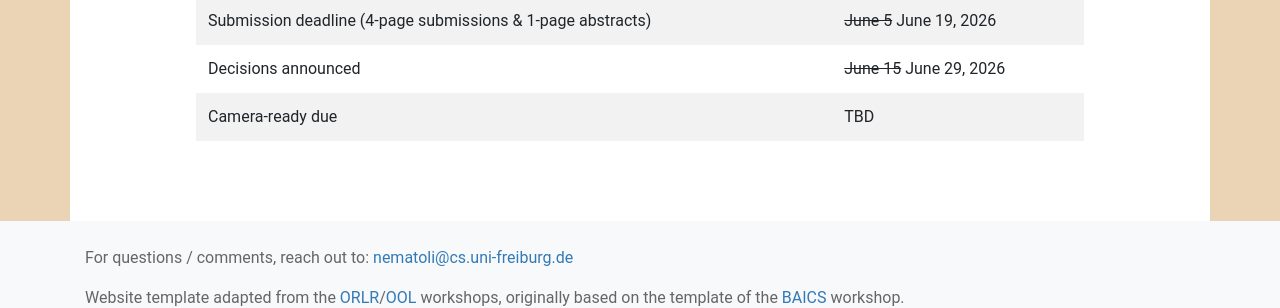
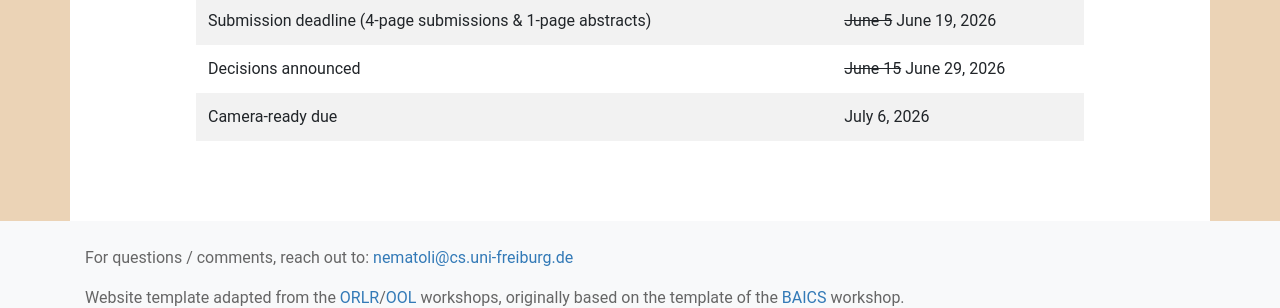
Before and after one commit to robot-worldmodels/robot-worldmodels.github.io, a Jekyll site: the page built from submit.html, in a window 1280 px wide. Shown: the part 1579-1887 px from the top of the page. Built offline with Jekyll 4.4.1, drawn with Linux system fonts in a browser that asks for light colours; nearby versions of some CDN libraries.

Commit message:
Set camera-ready due date to July 6, 2026
Co-Authored-By: Claude Opus 4.8 (1M context) <noreply@anthropic.com>

```diff
--- a/index.html
+++ b/index.html
@@ -78,7 +78,7 @@ layout: coverpage
       </tr>
       <tr>
         <td>Camera-ready due</td>
-        <td>TBD</td>
+        <td>July 6, 2026</td>
       </tr>
     </tbody>
   </table>
--- a/submit.html
+++ b/submit.html
@@ -72,7 +72,7 @@ layout: default
       </tr>
       <tr>
         <td>Camera-ready due</td>
-        <td>TBD</td>
+        <td>July 6, 2026</td>
       </tr>
     </tbody>
   </table>
```
